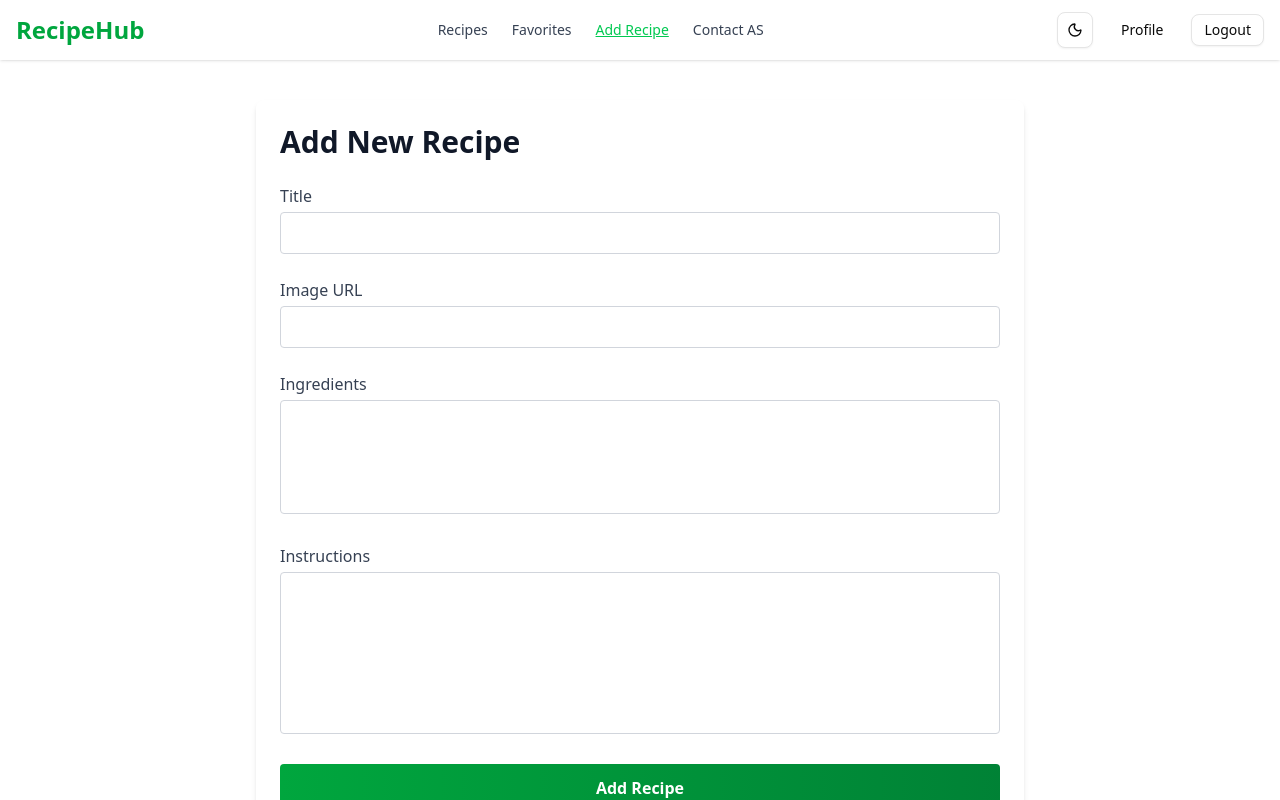
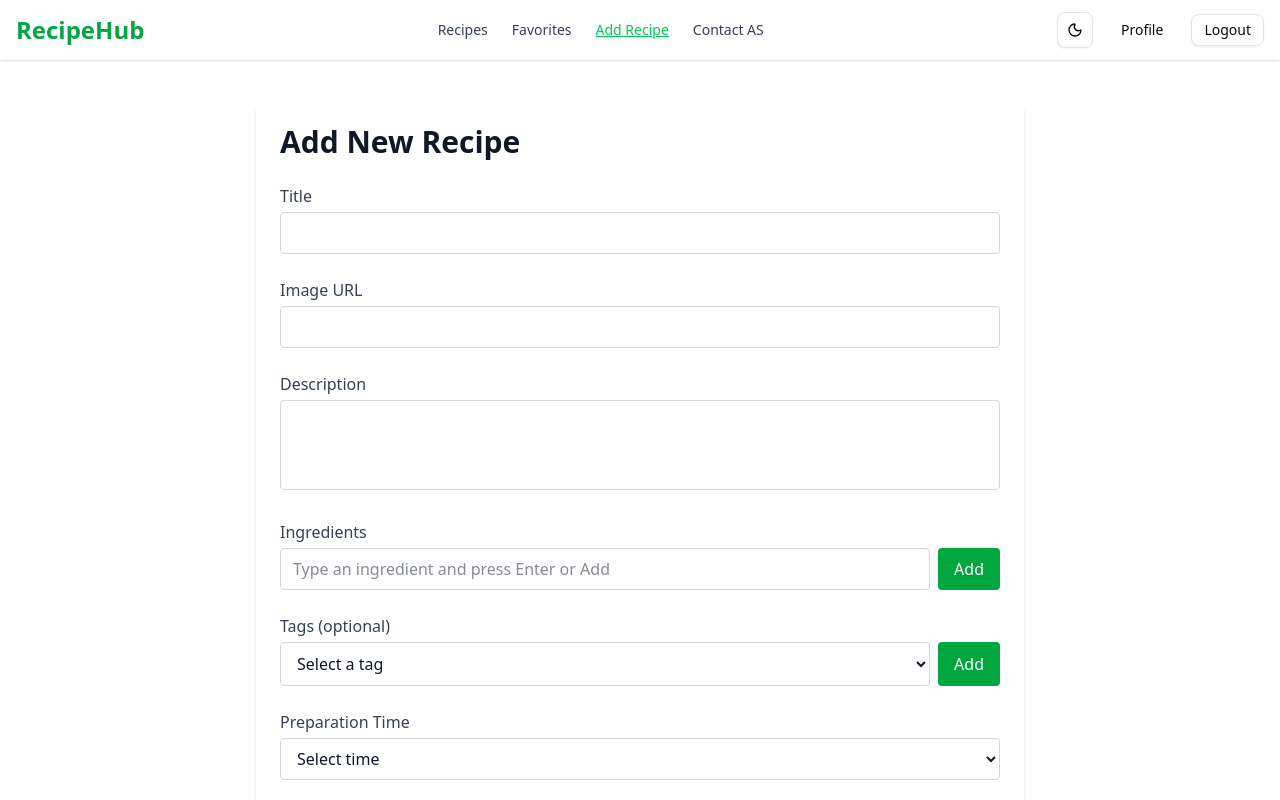
Before and after one commit to RonMordo/recipe-fullstack-app, a React (Vite) app in the folder frontend/: page /add in a window 1280 px wide. Shown: the top 800 px of the page. Built offline with nearby package versions, Linux system fonts and the light colour scheme.

Commit message:
ingredients field changed to an option tags array, added preperation time and filter tags fields and description field

```diff
--- a/frontend/src/components/AddRecipePage.tsx
+++ b/frontend/src/components/AddRecipePage.tsx
@@ -1,4 +1,5 @@
 import { useForm } from "react-hook-form";
+import { useState } from "react";
 import { zodResolver } from "@hookform/resolvers/zod";
 import { z } from "zod";
 import { useMutation } from "@tanstack/react-query";
@@ -7,7 +8,15 @@ import axios from "axios";
 const recipeSchema = z.object({
   title: z.string().min(3, "Title must be at least 3 characters"),
   imageUrl: z.string().url("Must be a valid URL"),
-  ingredients: z.string().min(10, "Ingredients must be at least 10 characters"),
+  description: z
+    .string()
+    .min(10, "Description must be at least 10 characters "),
+  //
+  ingredients: z
+    .array(z.string().min(1, "Ingredient cannot be empty"))
+    .min(1, "At least one ingredient is required"),
+  preparationTime: z.string().nonempty("Preparation time is required"),
+  tags: z.array(z.string()).optional(),
   instructions: z
     .string()
     .min(10, "Instructions must be at least 10 characters"),
@@ -25,6 +34,12 @@ export function AddRecipePage() {
     resolver: zodResolver(recipeSchema),
   });
 
+  const [currentIngredient, setCurrentIngredient] = useState("");
+  const [ingredientsList, setIngredientsList] = useState<string[]>([]);
+
+  const [currentTag, setCurrentTag] = useState("");
+  const [tagsList, setTagsList] = useState<string[]>([]);
+
   const mutation = useMutation({
     mutationFn: async (data: RecipeFormData) => {
       const response = await axios.post("/api/recipes", data);
@@ -33,16 +48,36 @@ export function AddRecipePage() {
   });
 
   const onSubmit = (data: RecipeFormData) => {
-    mutation.mutate(data, {
+    const enrichedData: RecipeFormData = {
+      ...data,
+      ingredients: ingredientsList,
+      tags: tagsList,
+    };
+
+    mutation.mutate(enrichedData, {
       onSuccess: () => {
         alert("Recipe added successfully!");
         reset();
+        setIngredientsList([]);
+        setTagsList([]);
       },
       onError: () => {
         alert("Error adding recipe");
       },
     });
   };
+
+  // const onSubmit = (data: RecipeFormData) => {
+  //   mutation.mutate(data, {
+  //     onSuccess: () => {
+  //       alert("Recipe added successfully!");
+  //       reset();
+  //     },
+  //     onError: () => {
+  //       alert("Error adding recipe");
+  //     },
+  //   });
+  // };
 
   return (
     <div className="max-w-3xl mx-auto p-6 bg-white dark:bg-gray-900 rounded-md shadow-md transition-colors">
@@ -51,6 +86,8 @@ export function AddRecipePage() {
       </h1>
 
       <form onSubmit={handleSubmit(onSubmit)} className="space-y-6">
+        {/* title section */}
+
         <div>
           <label
             className="block mb-1 font-medium text-gray-700 dark:text-gray-300"
@@ -68,6 +105,8 @@ export function AddRecipePage() {
             <p className="text-red-600 mt-1">{errors.title.message}</p>
           )}
         </div>
+
+        {/* image url */}
 
         <div>
           <label
@@ -87,23 +126,191 @@ export function AddRecipePage() {
           )}
         </div>
 
+        {/* Description section */}
+
         <div>
           <label
             className="block mb-1 font-medium text-gray-700 dark:text-gray-300"
-            htmlFor="ingredients"
+            htmlFor="description"
+          >
+            Description
+          </label>
+          <textarea
+            id="description"
+            {...register("description")}
+            rows={3}
+            className="w-full border border-gray-300 dark:border-gray-700 rounded px-3 py-2 bg-white dark:bg-gray-800 text-gray-900 dark:text-gray-100 focus:outline-none focus:ring-2 focus:ring-green-500 transition resize-none"
+          />
+          {errors.description && (
+            <p className="text-red-600 mt-1">{errors.description.message}</p>
+          )}
+        </div>
+
+        {/* ingredients section */}
+
+        <div>
+          <label
+            className="block mb-1 font-medium text-gray-700 dark:text-gray-300"
+            htmlFor="ingredientsInput"
           >
             Ingredients
           </label>
-          <textarea
-            id="ingredients"
-            {...register("ingredients")}
-            rows={4}
-            className="w-full border border-gray-300 dark:border-gray-700 rounded px-3 py-2 bg-white dark:bg-gray-800 text-gray-900 dark:text-gray-100 focus:outline-none focus:ring-2 focus:ring-green-500 transition resize-none"
-          />
+          <div className="flex space-x-2 mb-2">
+            <input
+              id="ingredientsInput"
+              type="text"
+              value={currentIngredient}
+              onChange={(e) => setCurrentIngredient(e.target.value)}
+              onKeyDown={(e) => {
+                if (e.key === "Enter") {
+                  e.preventDefault();
+                  if (currentIngredient.trim() !== "") {
+                    setIngredientsList((prev) => [
+                      ...prev,
+                      currentIngredient.trim(),
+                    ]);
+                    setCurrentIngredient("");
+                  }
+                }
+              }}
+              className="flex-grow border border-gray-300 dark:border-gray-700 rounded px-3 py-2 bg-white dark:bg-gray-800 text-gray-900 dark:text-gray-100 focus:outline-none focus:ring-2 focus:ring-green-500 transition"
+              placeholder="Type an ingredient and press Enter or Add"
+            />
+            <button
+              type="button"
+              onClick={() => {
+                if (currentIngredient.trim() !== "") {
+                  setIngredientsList((prev) => [
+                    ...prev,
+                    currentIngredient.trim(),
+                  ]);
+                  setCurrentIngredient("");
+                }
+              }}
+              className="px-4 py-2 bg-green-600 text-white rounded hover:bg-green-700 transition"
+            >
+              Add
+            </button>
+          </div>
+          {ingredientsList.length > 0 && (
+            <div className="flex flex-wrap gap-2 max-h-32 overflow-y-auto mb-2 pr-2">
+              {ingredientsList.map((ing, index) => (
+                <span
+                  key={index}
+                  className="bg-green-200 text-green-800 px-3 py-1 rounded-full flex items-center"
+                >
+                  {ing}
+                  <button
+                    type="button"
+                    onClick={() =>
+                      setIngredientsList((prev) =>
+                        prev.filter((item) => item !== ing)
+                      )
+                    }
+                    className="ml-2 text-red-600 hover:text-red-800 font-bold"
+                  >
+                    ×
+                  </button>
+                </span>
+              ))}
+            </div>
+          )}
+
           {errors.ingredients && (
             <p className="text-red-600 mt-1">{errors.ingredients.message}</p>
           )}
         </div>
+
+        {/* Tags Input Section */}
+        <div className="mt-4">
+          <label
+            htmlFor="tagInput"
+            className="block mb-1 font-medium text-gray-700 dark:text-gray-300"
+          >
+            Tags (optional)
+          </label>
+
+          <div className="flex space-x-2 mb-2">
+            <select
+              id="tagInput"
+              value={currentTag}
+              onChange={(e) => setCurrentTag(e.target.value)}
+              className="flex-grow border border-gray-300 dark:border-gray-700 rounded px-3 py-2 bg-white dark:bg-gray-800 text-gray-900 dark:text-gray-100 focus:outline-none focus:ring-2 focus:ring-green-500 transition h-11"
+            >
+              <option value="">Select a tag</option>
+              <option value="Kosher">Vegan</option>
+              <option value="Vegan">Gluten Free</option>
+              <option value="Vegeterian">Low Carb</option>
+              <option value="Meat-Based">High Protein</option>
+              <option value="Gluten Free">Dairy Free</option>
+            </select>
+            <button
+              type="button"
+              onClick={() => {
+                if (currentTag && !tagsList.includes(currentTag)) {
+                  setTagsList((prev) => [...prev, currentTag]);
+                  setCurrentTag("");
+                }
+              }}
+              className="px-4 py-2 bg-green-600 text-white rounded hover:bg-green-700 transition"
+            >
+              Add
+            </button>
+          </div>
+
+          {tagsList.length > 0 && (
+            <div className="flex flex-wrap gap-2 mb-2">
+              {tagsList.map((tag, index) => (
+                <span
+                  key={index}
+                  className="flex items-center px-3 py-1 rounded-full bg-green-100 text-green-800 dark:bg-green-800 dark:text-green-100 text-sm"
+                >
+                  {tag}
+                  <button
+                    type="button"
+                    onClick={() =>
+                      setTagsList((prev) => prev.filter((t) => t !== tag))
+                    }
+                    className="ml-2 text-red-500 hover:text-red-700"
+                  >
+                    &times;
+                  </button>
+                </span>
+              ))}
+            </div>
+          )}
+        </div>
+
+        {/* preparationTime section */}
+
+        <div>
+          <label
+            htmlFor="preparationTime"
+            className="block mb-1 font-medium text-gray-700 dark:text-gray-300"
+          >
+            Preparation Time
+          </label>
+          <select
+            id="preparationTime"
+            {...register("preparationTime", {
+              required: "Preparation time is required",
+            })}
+            className="w-full border border-gray-300 dark:border-gray-700 rounded px-3 py-2 bg-white dark:bg-gray-800 text-gray-900 dark:text-gray-100 focus:outline-none focus:ring-2 focus:ring-green-500 transition"
+          >
+            <option value="">Select time</option>
+            <option value="Under 15 minutes">Under 15 minutes</option>
+            <option value="15-30 minutes">15-30 minutes</option>
+            <option value="30-60 minutes">30-60 minutes</option>
+            <option value="Over 1 hour">Over 1 hour</option>
+          </select>
+          {errors.preparationTime && (
+            <p className="text-red-600 mt-1">
+              {errors.preparationTime.message}
+            </p>
+          )}
+        </div>
+
+        {/* instructions section */}
 
         <div>
           <label
```
